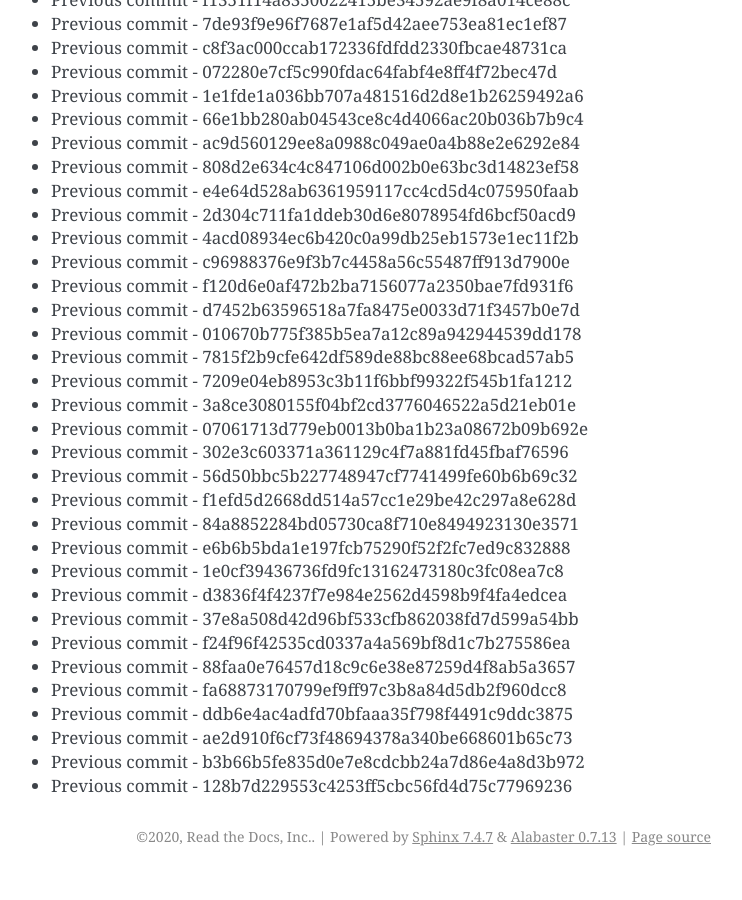
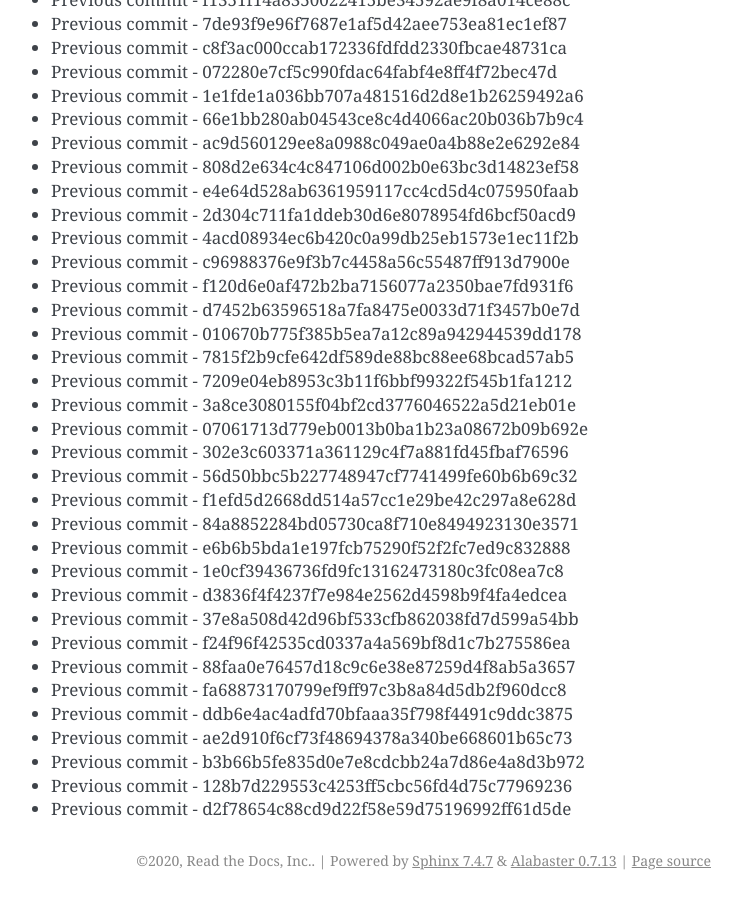
Before and after one commit to readthedocs/rtd-git-stresstest, a Sphinx documentation site: the page built from docs/updates.rst, in a window 1280 px wide and 900 px high, scrolled down 38635 px. Shown: the whole window, without its empty margins (399-1141 px from the left). Built offline with Sphinx 7.4.7, drawn with Linux system fonts in a browser that asks for light colours; before the commit the page ends 39511 px from its top, so only the background shows below that.

Commit message:
Generating commit from previous: d2f78654c88cd9d22f58e59d75196992ff61d5de

```diff
--- a/docs/updates.rst
+++ b/docs/updates.rst
@@ -1655,3 +1655,4 @@ It can be tested for any performance characteristics.
 * Previous commit - ae2d910f6cf73f48694378a340be668601b65c73
 * Previous commit - b3b66b5fe835d0e7e8cdcbb24a7d86e4a8d3b972
 * Previous commit - 128b7d229553c4253ff5cbc56fd4d75c77969236
+* Previous commit - d2f78654c88cd9d22f58e59d75196992ff61d5de
```
